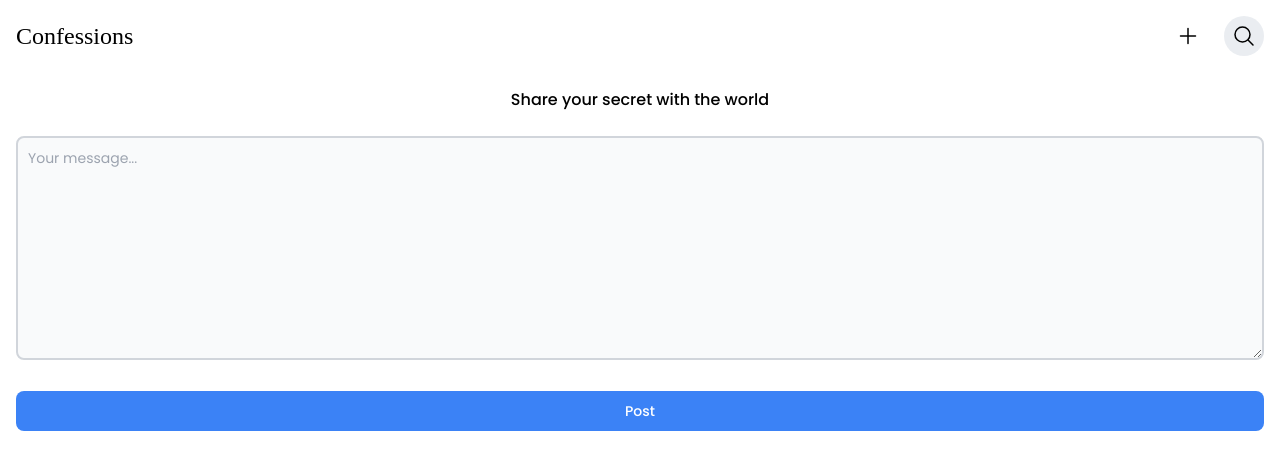
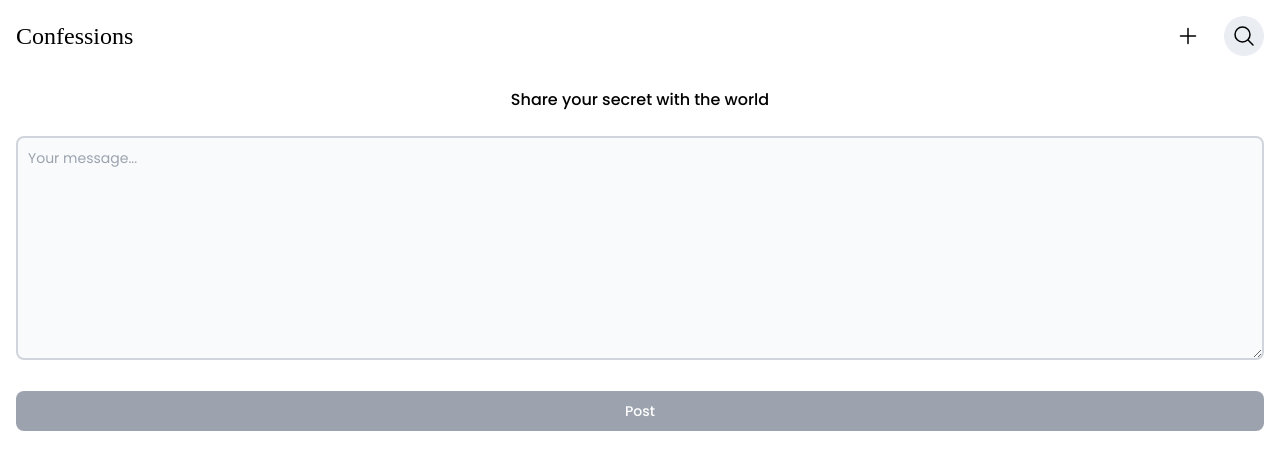
Before and after one commit to DivideE-ConqueR/confessions-client, a React (Create React App) app: page /new in a window 1280 px wide. Shown: the top 470 px of the page. Built offline with nearby package versions, Linux system fonts and the light colour scheme; no server answers; a web font is replaced by a local one; what javascript-time-ago would draw is missing.

Commit message:
Replace text fields with Input component

```diff
--- a/src/pages/new.js
+++ b/src/pages/new.js
@@ -3,6 +3,7 @@ import { useNavigate } from "react-router-dom";
 import { Snackbar, Alert as MuiAlert } from "@mui/material";
 import axios from "../api/base";
 import Navbar from "../components/Navbar";
+import Input from "../components/Input";
 
 const Alert = forwardRef(function Alert(props, ref) {
   return <MuiAlert elevation={6} ref={ref} variant="filled" {...props} />;
@@ -78,20 +79,13 @@ export default function New() {
         <h1 className="font-medium text-center">
           Share your secret with the world
         </h1>
-        <textarea
-          id="message"
+        <Input
+          value={postBody}
+          onChange={setPostBody}
+          onClick={handleClick}
+          placeholder="Your message..."
           rows="10"
-          value={postBody}
-          onChange={(e) => setPostBody(e.target.value)}
-          className="p-2.5 w-full text-sm bg-gray-50 rounded-lg border-2 border-gray-300 focus:ring focus:ring-blue-500 focus:outline-none"
-          placeholder="Your message..."
         />
-        <button
-          onClick={handleClick}
-          className="w-full p-2.5 text-sm font-medium text-white bg-blue-500 rounded-lg"
-        >
-          Post
-        </button>
         <Snackbar
           open={alertState.open}
           autoHideDuration={3000}
--- a/src/pages/post.js
+++ b/src/pages/post.js
@@ -14,16 +14,17 @@ import ReactHashtag from "react-hashtag";
 import { RWebShare } from "react-web-share";
 import Navbar from "../components/Navbar";
 import Comment from "../components/Comment";
+import Input from "../components/Input";
 
 export default function Post() {
   const generator = new AvatarGenerator();
 
   const { id } = useParams();
 
+  const [loading, setLoading] = useState(true);
   const [post, setPost] = useState({});
-  const [loading, setLoading] = useState(true);
+  const [comments, setComments] = useState([]);
   const [commentBody, setCommentBody] = useState("");
-  const [comments, setComments] = useState([]);
 
   useEffect(() => {
     async function getPost() {
@@ -125,22 +126,14 @@ export default function Post() {
               <ShareIcon className="w-5 cursor-pointer" />
             </RWebShare>
           </div>
-          <div className="mb-6 px-3 py-3">
-            <textarea
-              type="textarea"
-              rows="3"
-              id="large-input"
+          <div className="mb-6 px-3 py-3 space-y-4">
+            <Input
               value={commentBody}
-              onChange={(e) => setCommentBody(e.target.value)}
-              className="p-2.5 w-full text-sm bg-gray-50 rounded-2xl border-2 border-gray-300 focus:ring focus:ring-green-500 focus:outline-none"
+              onChange={setCommentBody}
+              onClick={handleClick}
               placeholder="Write your comment..."
+              rows={3}
             />
-            <button
-              onClick={handleClick}
-              className="w-full p-2.5 text-sm font-medium rounded-2xl text-white bg-green-500 "
-            >
-              Submit
-            </button>
           </div>
           <div className="px-6 pt-4 flex flex-col space-y-3">
             {comments.map((comment) => (
```
